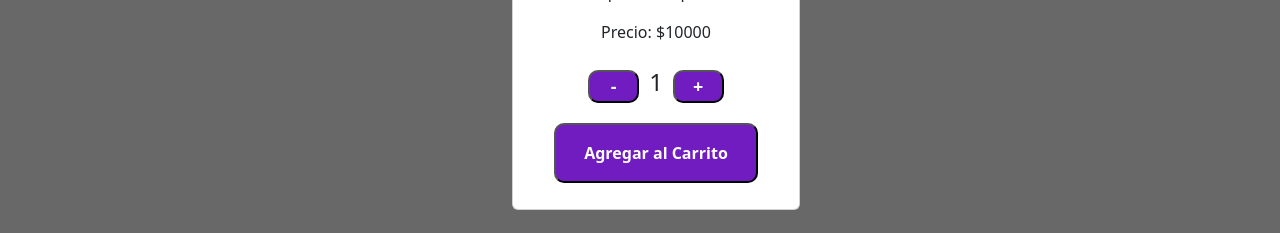
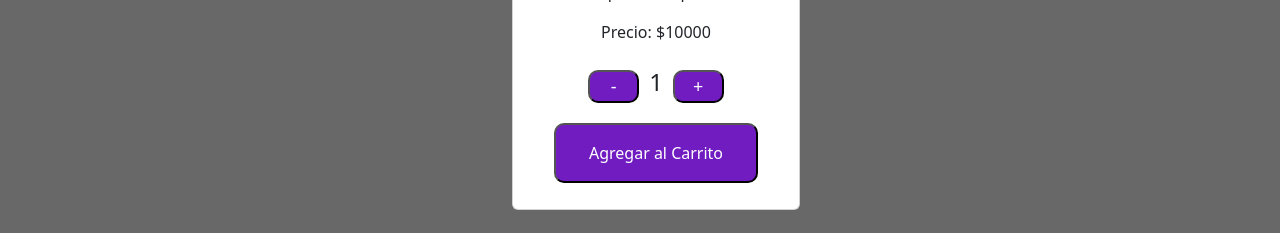
Before and after one commit to lulibona/lucila-ecommerce, a React (Vite) app: page /item/1 in a window 1280 px wide. Shown: the part 515-748 px from the top of the page. Built offline with nearby package versions, Linux system fonts and the light colour scheme.

Commit message:
cart added

```diff
--- a/src/App.jsx
+++ b/src/App.jsx
@@ -1,4 +1,3 @@
-import { useState } from 'react';
 import {BrowserRouter, Routes, Route} from 'react-router-dom';
 import 'bootstrap/dist/css/bootstrap.min.css';
 import './App.css';
@@ -7,14 +6,14 @@ import { Nosotros } from './components/Nosotros/Nosotros';
 import { Contacto } from './components/Contacto/Contacto';
 import { ItemListContainer } from './components/ItemListContainer/ItemListContainer';
 import ItemDetailContainer from './components/ItemDetailContainer/ItemDetailContainer';
-
+import { CartProvider } from './context/CartContext';
+import { CartView } from './components/CartView/CartView';
 
 function App() {
-  const [count, setCount] = useState(0)
 
   return (
-
       <div className="app_container">
+        <CartProvider>
           <BrowserRouter>
             <NavBar />
             <Routes>
@@ -23,12 +22,12 @@ function App() {
               <Route path='/category/:categoryId' element={<ItemListContainer />}/>
               <Route path='/item/:itemId' element={<ItemDetailContainer />}/>
               <Route path='/contacto' element={<Contacto />}/>
+              <Route path='/cart' element={<CartView />}/>
               <Route path='*' element={<h1>404 NOT FOUND</h1>}/>
-
             </Routes>
           </BrowserRouter>
+        </CartProvider>
       </div>
-
   )
 }
 
--- /dev/null
+++ b/src/components/CartView/CartView.jsx
@@ -0,0 +1,32 @@
+import { useContext } from 'react';
+import './cartView.css';
+import { CartContext } from '../../context/CartContext';
+
+export const CartView = () => {
+    const {cart, totalCompra, vaciarCarrito} = useContext(CartContext)
+
+    return(
+        <div className='container my-5 carrito'>
+            <h2>Tu compra:</h2>
+            <hr />
+
+            {
+                cart.map((item) => (
+                    <div key={item.id}>
+                        <h3>{item.name}</h3>
+                        <div className='data'>
+                            <p className='dato'>Precio unitario: ${item.price}</p>
+                            <p className='dato'>Cantidad: {item.quantity}</p>
+                            <p className='dato'>Precio a pagar: ${item.price * item.quantity}</p>
+                        </div>
+                        <hr />
+                    </div>
+                ))
+            }
+            <div>
+                <h4>Total: ${totalCompra()}</h4>
+                <button onClick={vaciarCarrito}>Vaciar Carrito</button>
+            </div>
+        </div>
+    )
+}
--- /dev/null
+++ b/src/components/CartView/cartView.css
@@ -0,0 +1,11 @@
+.carrito{
+    color: white
+}
+
+.data{
+    display: flex;
+}
+
+.dato{
+    margin-right: 40px;
+}
--- a/src/components/Item/Item.jsx
+++ b/src/components/Item/Item.jsx
@@ -3,20 +3,20 @@ import Card from 'react-bootstrap/Card';
 import { Link } from 'react-router-dom';
 
 
-const Item = ({id, name, img, price, stock}) => {
+const Item = ({item}) => {
     return(
     <div className='card_container'>
         <Card style={{ width: '18rem' }}>
-        <Card.Img variant="top" src={img} alt={name} className='ItemImg'/>
+        <Card.Img variant="top" src={item.img} alt={item.name} className='ItemImg'/>
         <Card.Body className='card_body'>
-            <Card.Title>{name}</Card.Title>
+            <Card.Title>{item.name}</Card.Title>
             <Card.Text>
-            Precio: ${price}
+            Precio: ${item.price}
             </Card.Text>
             <Card.Text>
-            Stock: {stock}
+            Stock: {item.stock}
             </Card.Text>
-            <Link to={`/item/${id}`} className='Button_detail'>Ver Detalles</Link>
+            <Link to={`/item/${item.id}`} className='Button_detail'>Ver Detalles</Link>
         </Card.Body>
         </Card>
         </div>
--- a/src/components/ItemCount/ItemCount.jsx
+++ b/src/components/ItemCount/ItemCount.jsx
@@ -1,19 +1,19 @@
-import { useState } from 'react';
+//import { useState } from 'react';
 import './itemCount.css';
 
-export const ItemCount  = ({stock, initial, onAdd})=> {
+export const ItemCount  = ({stock, counter, setCounter, agregar})=> {
 
-        const[quantity, setQuantity] = useState(initial)
+
 
         const increment = () =>{
-            if(quantity < stock){
-                setQuantity(quantity +1)
+            if(counter < stock){
+                setCounter(counter +1)
             }
         }
 
         const decrement = () => {
-            if( quantity > 1){
-                setQuantity(quantity-1)
+            if( counter > 1){
+                setCounter(counter-1)
             }
         }
 
@@ -21,11 +21,11 @@ export const ItemCount  = ({stock, initial, onAdd})=> {
             <div className='Counter'>
                 <div className='Controls'>
                     <button className='Button' onClick={decrement}>-</button>
-                    <h4 className='Number'>{quantity}</h4>
+                    <h4 className='Number'>{counter}</h4>
                     <button className='Button' onClick={increment}>+</button>
                 </div>
                 <div>
-                    <button className='Button Add' onClick={() => onAdd(quantity)} disabled={!stock}>Agregar al Carrito</button>
+                    <button className='Button Long' onClick={agregar}>Agregar al Carrito</button>
                 </div>
             </div>
         )
--- a/src/components/ItemCount/itemCount.css
+++ b/src/components/ItemCount/itemCount.css
@@ -14,11 +14,10 @@
     width: 20%;
     justify-content: center;
     text-align: center;
-    font-weight: bold;
     font-size: large;
 }
 
-.Add{
+.Long{
     padding: 1rem;
     width: 80%;
     display: flex;
@@ -26,4 +25,5 @@
     margin-left: auto;
     margin-right: auto;
     font-size: medium;
+    text-decoration: none;
 }
--- a/src/components/ItemDetail/ItemDetail.jsx
+++ b/src/components/ItemDetail/ItemDetail.jsx
@@ -1,11 +1,24 @@
 import './itemDetail.css';
 import { ItemCount } from '../ItemCount/ItemCount';
 import Card from 'react-bootstrap/Card';
+import { useContext, useState } from 'react';
+import { CartContext } from '../../context/CartContext';
+import { Link } from "react-router-dom"
 
 
 const ItemDetail = ({id, name, img, price, stock, category, description}) => {
+    const { agregarAlCarrito, isInCart } = useContext(CartContext)
+
+    const[quantity, setQuantity] = useState(1)
+
+    console.log(isInCart(id))
+
+    const handleAgregar = () => {
+         const newItem = { id, name, price , quantity }
+         agregarAlCarrito(newItem)
+    }
+
     return(
-
         <div className='card_detailContainer'>
         <Card className='card_detail' style={{ width: '18rem' }}>
         <Card.Img variant="top" src={img} alt={name} className='ItemImg'/>
@@ -14,7 +27,19 @@ const ItemDetail = ({id, name, img, price, stock, category, description}) => {
             <Card.Text> Categoría: {category} </Card.Text>
             <Card.Text> Descripción: {description} </Card.Text>
             <Card.Text> Precio: ${price} </Card.Text>
-            <ItemCount initial={1} stock={stock} onAdd={(quantity) => console.log("cdad agregada:", quantity)} />
+
+            {
+                isInCart(id)
+                ? <Link className= "Button Long" to="/cart">Terminar mi compra</Link>
+                : <ItemCount
+                    stock={stock}
+                    counter={quantity}
+                    setCounter={setQuantity} //paso func x propiedades
+                    agregar={handleAgregar}
+                />
+            }
+
+
         </Card.Body>
         </Card>
         </div>
--- a/src/components/ItemList/ItemList.jsx
+++ b/src/components/ItemList/ItemList.jsx
@@ -4,7 +4,7 @@ import Item from '../Item/Item';
 const ItemList = ({products}) => {
     return(
         <div className='ListGroup'>
-            {products.map(prod => <Item key={prod.id} {...prod}/>)}
+            {products.map(prod => <Item key={prod.id} item={prod}/>)}
         </div>
     )
 }
--- /dev/null
+++ b/src/context/CartContext.jsx
@@ -0,0 +1,38 @@
+import { createContext, useState } from "react";
+
+export const CartContext = createContext()
+
+export const CartProvider = ({children}) => {
+    const [cart, setCart] = useState([])
+  console.log(cart)
+
+  const agregarAlCarrito = (item) => {
+    setCart([...cart, item])
+    //seteo el estado haciendo un spread del cart(replico el array q ya está) y agrego el item nuevo
+  }
+
+  //varifico si el prod ya fue agregado antes al carrito (some retorna T/F)
+  const isInCart = (id) => {
+    return cart.some((item) => item.id === id)
+  }
+
+  const totalCompra = () => {
+    return cart.reduce((acc, item) => acc + item.price * item.quantity, 0)
+  }
+
+  const vaciarCarrito = () => {
+    setCart([])
+  }
+
+  return(
+    <CartContext.Provider value={{
+        cart,
+        agregarAlCarrito,
+        isInCart,
+        totalCompra,
+        vaciarCarrito
+      }}>
+        {children}
+    </CartContext.Provider>
+  )
+}
```
Lines whose indentation alone changed are shown as unchanged.
